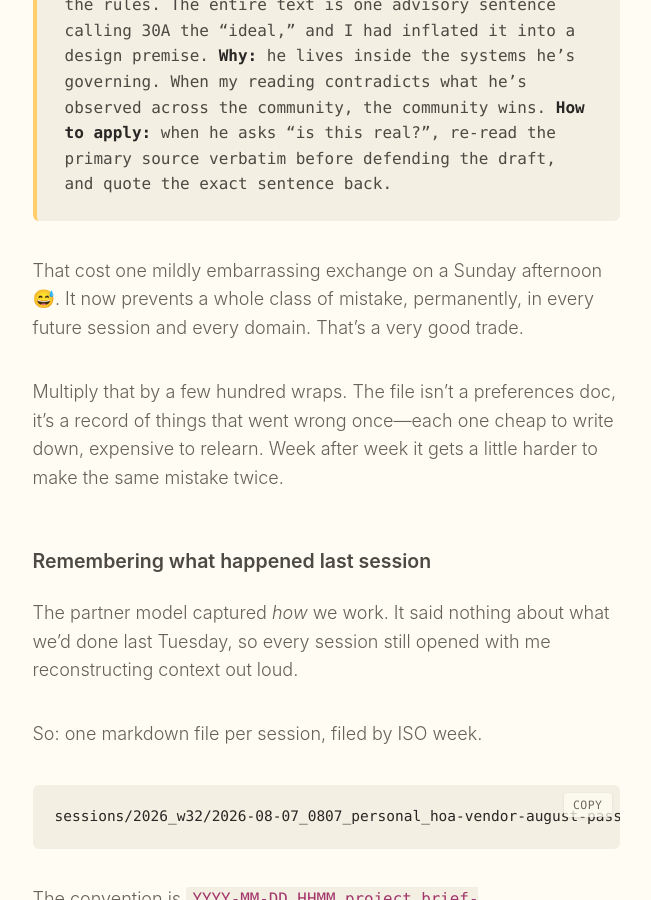
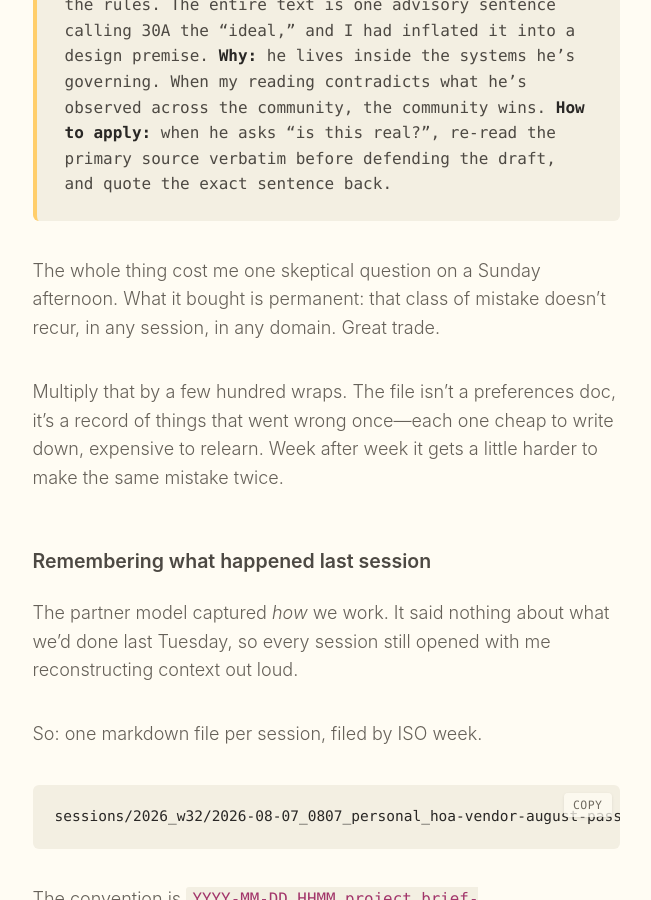
Before and after one commit to paulmederos/pm17, a Jekyll site: the page built from _posts/2026-08-09-how-i-work-with-claude.md, in a window 1280 px wide and 900 px high, scrolled down 8305 px. Shown: the whole window, without its empty margins (314-965 px from the left). Built offline with Jekyll 4.4.1, drawn with Linux system fonts in a browser that asks for light colours; some web fonts are replaced.

Commit message:
Clarify who paid what in the correction example
"One mildly embarrassing exchange" was ambiguous about whose embarrassment
it was, and read as Claude's feeling written in my voice. It cost me one
skeptical question; what it bought is a permanent guardrail.

Co-Authored-By: Claude Opus 5 <noreply@anthropic.com>

```diff
--- a/_posts/2026-08-09-how-i-work-with-claude.md
+++ b/_posts/2026-08-09-how-i-work-with-claude.md
@@ -152,7 +152,7 @@ That file is past 500 lines now, and every line arrived the same way: something
 > **Why:** he lives inside the systems he's governing. When my reading contradicts what he's observed across the community, the community wins.
 > **How to apply:** when he asks "is this real?", re-read the primary source verbatim before defending the draft, and quote the exact sentence back.
 
-That cost one mildly embarrassing exchange on a Sunday afternoon 😅. It now prevents a whole class of mistake, permanently, in every future session and every domain. That's a very good trade.
+The whole thing cost me one skeptical question on a Sunday afternoon. What it bought is permanent: that class of mistake doesn't recur, in any session, in any domain. Great trade.
 
 Multiply that by a few hundred wraps. The file isn't a preferences doc, it's a record of things that went wrong once—each one cheap to write down, expensive to relearn. Week after week it gets a little harder to make the same mistake twice.
 
```
